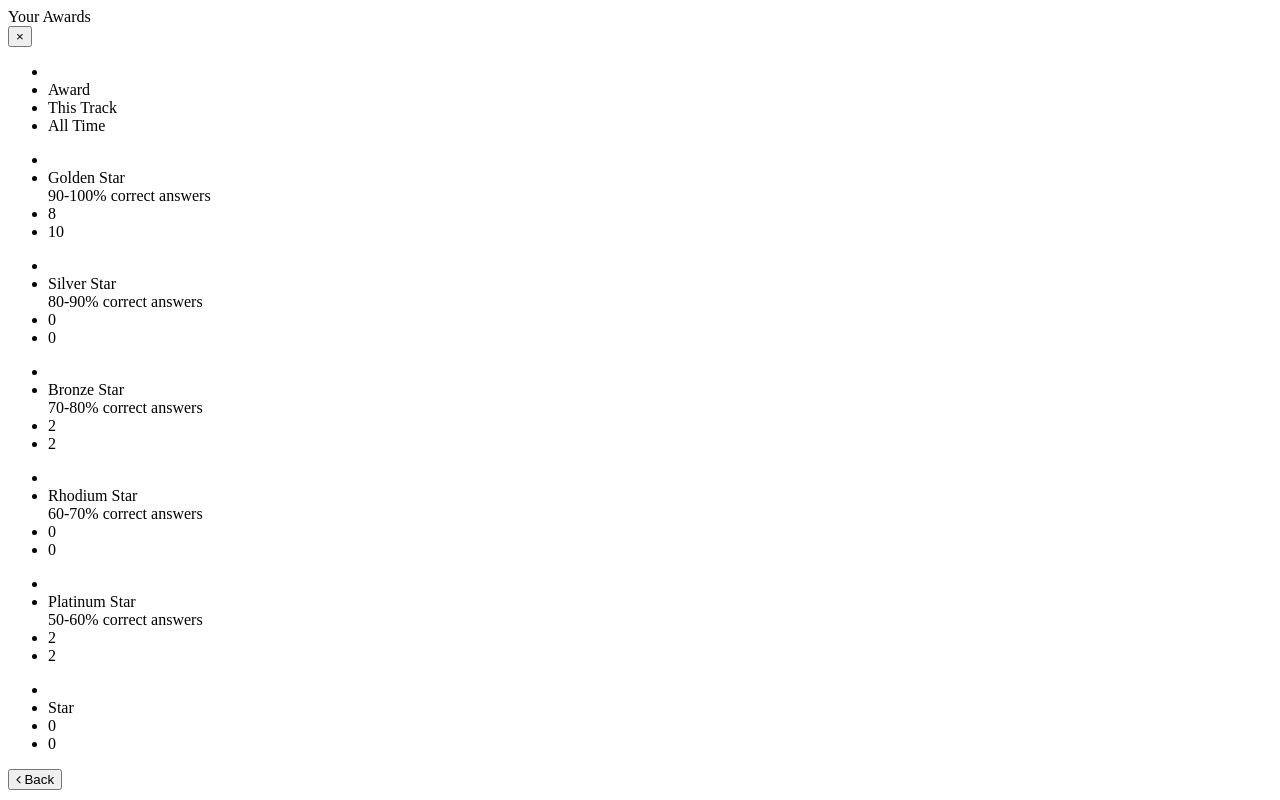
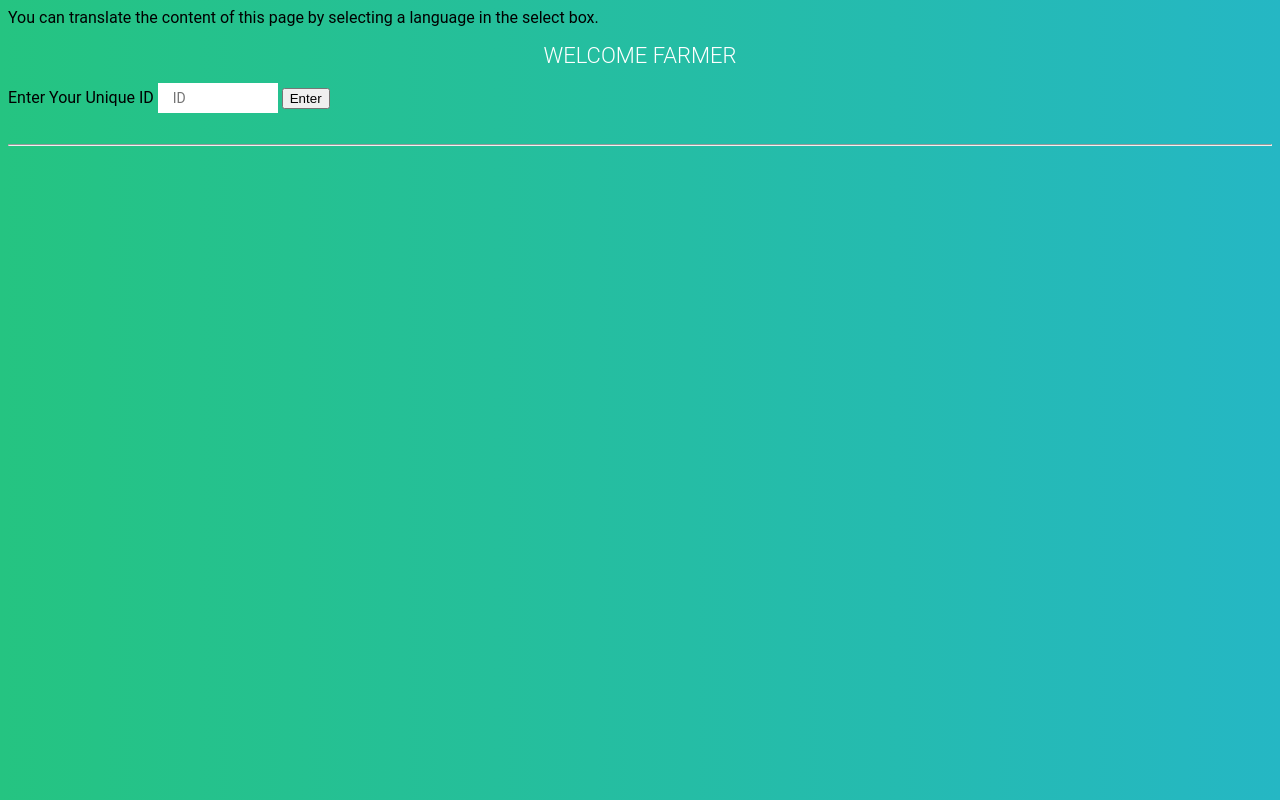
Before and after one commit to ushavarshini/grocery-portal, a Flask app: template templates/farmer.html in a window 1280 px wide. Run offline with Flask 2, Linux system fonts and the light colour scheme; the template is opened without the code that fills it, so the values that code supplies are empty; parts of the project's set-up code (start-up, migrations or seed data) failed here and were passed over; some libraries are stand-ins or nearby versions.

Commit message:
Made changes to app.py, farmer page included

```diff
--- a/app.py
+++ b/app.py
@@ -77,7 +77,7 @@ def cust():
     cur = mysql.connection.cursor()
     #for userDetails in session :
     Cust_ID = request.args.get('Cust_ID', None)
-    resultValue = cur.execute("SELECT Industry_name, Product , Product_Price from Cart WHERE Cust_ID = %s", [Cust_ID])
+    resultValue = cur.execute("SELECT BarCode_ID,Industry_name, Product , Product_Price from Cart WHERE Cust_ID = %s", [Cust_ID])
     bgpost= cur.fetchall()
     cur.execute(" SELECT Sum(Product_Price) from Cart where Cust_ID= %s", [Cust_ID])
     value=cur.fetchall()
@@ -85,13 +85,46 @@ def cust():
         userDetails = request.form
         tmode = userDetails['tmode']
         Capacity= userDetails['Capacity']
+        BarCode_ID= userDetails['BarCode_ID']
+        if BarCode_ID is not None:
+            cur.execute("DELETE FROM Buys_from where BarCode_ID=%s and Cust_ID=%s",(BarCode_ID,Cust_ID))
         cur.execute("INSERT INTO Transportation(tmode,Capacity_lbs,Cust_ID) VALUES(%s,%s,%s)",(tmode,Capacity,Cust_ID))
         mysql.connection.commit()
         return redirect(url_for('cust',  Cust_ID=Cust_ID))
     mysql.connection.commit()
-       # return redirect('/customer2')
+    return redirect('/customer2')
     return render_template('users2.html', bgpost=bgpost , value=value)
 
+@app.route('/farmer', methods=['GET','POST'])
+def farm():
+    cur = mysql.connection.cursor()
+    if(request.method == 'POST'):
+        # Fetch form data
+        userDetails = request.form
+        ID = userDetails['ID']
+        mysql.connection.commit()
+        return redirect(url_for('farm2',  ID=ID))
+    return render_template('farmer.html')
+
+
+@app.route('/farmer2', methods=['GET','POST'])
+def farm2():
+    cur = mysql.connection.cursor()
+    ID = request.args.get('ID', None)
+    cur.execute("SELECT * FROM  TotalDetails where Farmer_ID =%s ",[ID])
+    Det = cur.fetchall()
+    #USING STORED PROCEDURE
+    cur.execute("SELECT FarmerLevel2(fcnt) FROM Ques2 where Farmer_ID=%s ",[ID])
+    msg= cur.fetchone()
+    mysql.connection.commit()
+        #return redirect('/farmer')
+    return render_template('farmer2.html', Det=Det, msg=msg)
+
+
+
+@app.route('/dummy', methods=['GET','POST'])
+def index2():
+       return render_template('dummy.html')
 
 if __name__ == '__main__':
     app.run(debug=True)
--- a/static/styles2.css
+++ b/static/styles2.css
@@ -119,5 +119,26 @@ h1{
     text-decoration: underline;
   }
 
+  .alert {
+    padding: 20px;
+    background-color: #54be0d;
+    color: white;
+    font-size: 25px;
+  }
+
+  .closebtn {
+    margin-left: 15px;
+    color: white;
+    font-weight: bold;
+    float: right;
+    font-size: 22px;
+    line-height: 20px;
+    cursor: pointer;
+    transition: 0.3s;
+  }
+
+  .closebtn:hover {
+    color: black;
+  }
 
   /* for custom scrollbar for webkit browser*/
--- a/templates/farmer.html
+++ b/templates/farmer.html
@@ -1,62 +1,31 @@
-<link href='//fonts.googleapis.com/css?family=Roboto:100,400,300' rel='stylesheet' type='text/css'>
-<link rel="stylesheet" href="//maxcdn.bootstrapcdn.com/font-awesome/4.4.0/css/font-awesome.min.css">
-<div class="quiz-window">
-  <div class="quiz-window-header">
-    <div class="quiz-window-title">Your Awards</div>
-    <button class="quiz-window-close">&times;</button>
-  </div>
-  <div class="quiz-window-body">
-    <div class="gui-window-awards">
-      <ul class="guiz-awards-row guiz-awards-header">
-        <li class="guiz-awards-header-star">&nbsp;</li>
-        <li class="guiz-awards-header-title">Award</li>
-        <li class="guiz-awards-header-track">This Track</li>
-        <li class="guiz-awards-header-time">All Time</li>
-      </ul>
-      <ul class="guiz-awards-row guiz-awards-row-even">
-        <li class="guiz-awards-star"><span class="star goldstar"></span></li>
-        <li class="guiz-awards-title">Golden Star
-          <div class="guiz-awards-subtitle">90-100% correct answers</div>
-        </li>
-        <li class="guiz-awards-track">8</li>
-        <li class="guiz-awards-time">10</li>
-      </ul>
-      <ul class="guiz-awards-row">
-        <li class="guiz-awards-star"><span class="star silverstar"></span></li>
-        <li class="guiz-awards-title">Silver Star
-          <div class="guiz-awards-subtitle">80-90% correct answers</div>
-        </li>
-        <li class="guiz-awards-track"><span class="null">0</span></li>
-        <li class="guiz-awards-time"><span class="null">0</span></li>
-      </ul>
-      <ul class="guiz-awards-row guiz-awards-row-even">
-        <li class="guiz-awards-star"><span class="star bronzestar"></span></li>
-        <li class="guiz-awards-title">Bronze Star
-          <div class="guiz-awards-subtitle">70-80% correct answers</div></li>
-        <li class="guiz-awards-track">2</li>
-        <li class="guiz-awards-time">2</li>
-      </ul>
-      <ul class="guiz-awards-row">
-        <li class="guiz-awards-star"><span class="star rhodiumstar"></span></li>
-        <li class="guiz-awards-title">Rhodium Star
-          <div class="guiz-awards-subtitle">60-70% correct answers</div></li>
-        <li class="guiz-awards-track"><span class="null">0</span></li>
-        <li class="guiz-awards-time"><span class="null">0</span></li>
-      </ul>
-      <ul class="guiz-awards-row guiz-awards-row-even">
-        <li class="guiz-awards-star"><span class="star platinumstar"></span></li>
-        <li class="guiz-awards-title">Platinum Star
-          <div class="guiz-awards-subtitle">50-60% correct answers</div></li>
-        <li class="guiz-awards-track">2</li>
-        <li class="guiz-awards-time">2</li>
-      </ul>
-      <ul class="guiz-awards-row">
-        <li class="guiz-awards-star"><span class="star"></span></li>
-        <li class="guiz-awards-title">Star</li>
-        <li class="guiz-awards-track"><span class="null">0</span></li>
-        <li class="guiz-awards-time"><span class="null">0</span></li>
-      </ul>
-    </div>
-    <div class="guiz-awards-buttons"><button class="guiz-awards-but-back"><i class="fa fa-angle-left"></i> Back</button></div>
-  </div>
-</div>
+<html>
+    <head>
+        <meta charset='utf-8'>
+        <meta http-equiv='X-UA-Compatible' content='IE=edge'>
+        <title>Page Title</title>
+        <meta name='viewport' content='width=device-width, initial-scale=1'>
+        <link rel="stylesheet"  type="text/css" href="../static/styles2.css">
+    </head>
+<body>
+    <div id="google_translate_element" class="container"></div>
+
+<script type="text/javascript">
+function googleTranslateElementInit() {
+  new google.translate.TranslateElement({pageLanguage: 'en'}, 'google_translate_element');
+}
+</script>
+
+<script type="text/javascript" src="//translate.google.com/translate_a/element.js?cb=googleTranslateElementInit"></script>
+
+<p>You can translate the content of this page by selecting a language in the select box.</p>
+
+    <div class="container">
+                    <h1>Welcome Farmer</h1>
+                            <form class="ID" method="POST" action="" class="Product" >
+                                Enter Your Unique ID
+                                <input type="text" placeholder="ID" name="ID"  class="msg"/>
+                                 <input type="submit" name="submit" value="Enter"></input>
+                            </form>
+                    <hr/>
+    </body>
+</html>
```
Also changed, not shown: static/styles3.css (+72 -0 lines), templates/dummy.html (deleted, +0 -9 lines), templates/farmer2.html (added, +72 -0 lines), templates/users3.html (added, +45 -0 lines), try.py (+43 -9 lines).
